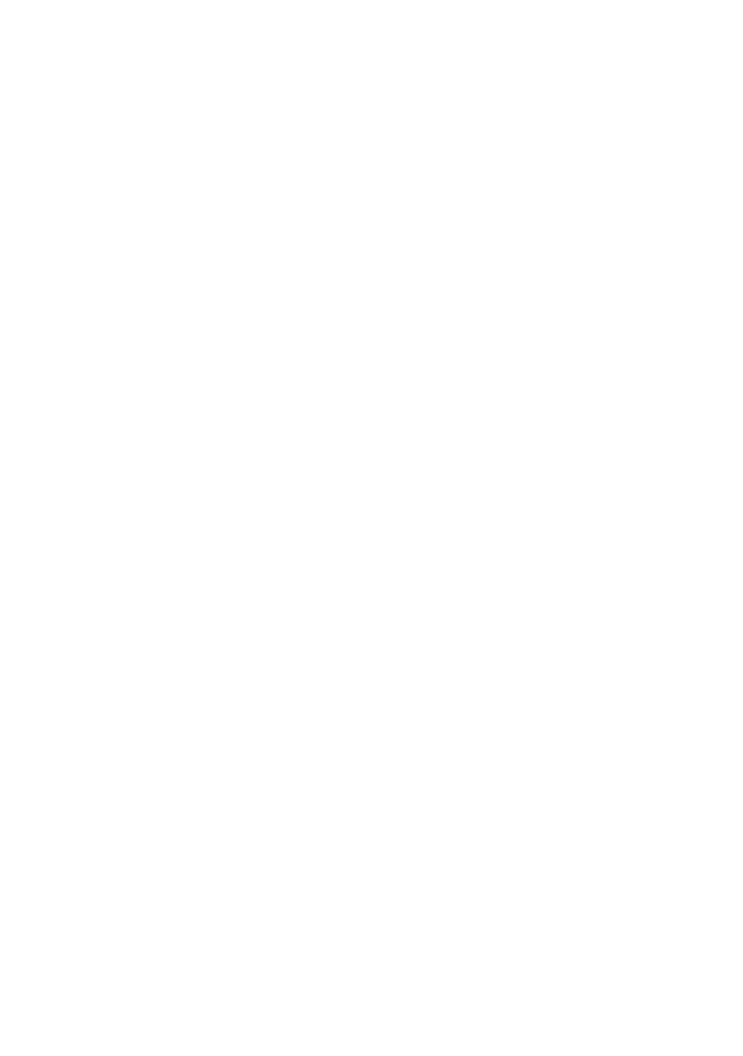
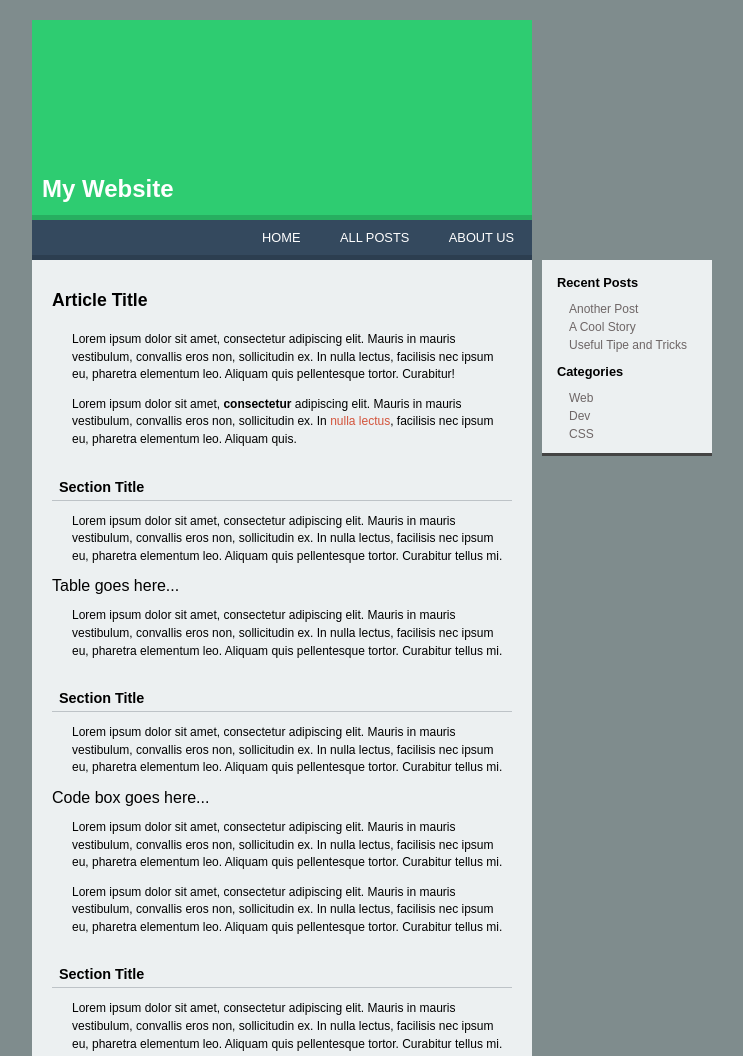
Before and after one commit to vmiculit/make-it-real, a plain HTML site: page index.html in a window 1280 px wide. Shown: the top 1056 px of the page, without its empty margins (268-1011 px from the left). Before the commit the page ends 800 px from the top, so only its background shows below. Drawn offline with Linux system fonts and the light colour scheme.

Commit message:
first crack

```diff
--- a/index.html
+++ b/index.html
@@ -4,9 +4,115 @@
   	<meta charset="utf-8">
 	<meta name="viewport" content="width=device-width, initial-scale=1">
 	<title> Make It Real </title>
+	<link rel="stylesheet" href="normalize.css">
 	<link rel="stylesheet" href="main.css">
-	<link rel="stylesheet" href="normalize.css">
 </head>
 <body>
+
+<!-- MAIN CONTAINER -->
+
+<div class="main-container">
+
+	<!-- HEADER -->
+
+	<header class="header-container">
+
+		<div class="header-box">
+			<span class="header-box-text">My Website</span>
+		</div>
+
+		<!-- NAVIGATION -->
+
+		<nav class="top-navigation-bar">
+			<ul>
+				<li>HOME</li>
+				<li>ALL POSTS</li>
+				<li>ABOUT US</li>
+			</ul>
+		</nav>
+
+	</header>
+
+	<!-- CONTENT SECTION -->
+	<div class="content-section">
+
+		<!-- SIDE MENU -->
+
+		<div class="side-menu">
+			<h3>Recent Posts</h3>
+			<ul>
+				<li>Another Post</li>
+				<li>A Cool Story</li>
+				<li>Useful Tipe and Tricks</li>
+			</ul>
+			<h3>Categories</h3>
+			<ul>
+				<li>Web</li>
+				<li>Dev</li>
+				<li>CSS</li>
+			</ul>
+
+		</div>
+
+		<!-- MAIN CONTENT -->
+
+		<div class="content-container">
+
+			<h1>Article Title</h1>
+
+				<p>Lorem ipsum dolor sit amet, consectetur adipiscing elit. Mauris in mauris vestibulum, convallis eros non, sollicitudin ex. In nulla lectus, facilisis nec ipsum eu, pharetra elementum leo. Aliquam quis pellentesque tortor. Curabitur!</p>
+
+				<p>Lorem ipsum dolor sit amet, <strong>consectetur</strong> adipiscing elit. Mauris in mauris vestibulum, convallis eros non, sollicitudin ex. In <a href="#">nulla lectus</a>, facilisis nec ipsum eu, pharetra elementum leo. Aliquam quis.</p>
+
+			<h2>Section Title</h2>
+
+			<p>Lorem ipsum dolor sit amet, consectetur adipiscing elit. Mauris in mauris vestibulum, convallis eros non, sollicitudin ex. In nulla lectus, facilisis nec ipsum eu, pharetra elementum leo. Aliquam quis pellentesque tortor. Curabitur tellus mi.</p>
+
+			<table>
+				Table goes here...
+			</table>
+
+			<p>Lorem ipsum dolor sit amet, consectetur adipiscing elit. Mauris in mauris vestibulum, convallis eros non, sollicitudin ex. In nulla lectus, facilisis nec ipsum eu, pharetra elementum leo. Aliquam quis pellentesque tortor. Curabitur tellus mi.</p>
+
+			<h2>Section Title</h2>
+
+			<p>Lorem ipsum dolor sit amet, consectetur adipiscing elit. Mauris in mauris vestibulum, convallis eros non, sollicitudin ex. In nulla lectus, facilisis nec ipsum eu, pharetra elementum leo. Aliquam quis pellentesque tortor. Curabitur tellus mi.</p>
+
+			<div>
+			Code box goes here...
+			</div>
+
+			<p>Lorem ipsum dolor sit amet, consectetur adipiscing elit. Mauris in mauris vestibulum, convallis eros non, sollicitudin ex. In nulla lectus, facilisis nec ipsum eu, pharetra elementum leo. Aliquam quis pellentesque tortor. Curabitur tellus mi.</p>
+
+			<p>Lorem ipsum dolor sit amet, consectetur adipiscing elit. Mauris in mauris vestibulum, convallis eros non, sollicitudin ex. In nulla lectus, facilisis nec ipsum eu, pharetra elementum leo. Aliquam quis pellentesque tortor. Curabitur tellus mi.</p>
+
+			<h2>Section Title</h2>
+
+			<p>Lorem ipsum dolor sit amet, consectetur adipiscing elit. Mauris in mauris vestibulum, convallis eros non, sollicitudin ex. In nulla lectus, facilisis nec ipsum eu, pharetra elementum leo. Aliquam quis pellentesque tortor. Curabitur tellus mi.</p>
+
+			<img src="http://placehold.it/460x150" alt="placeholder image">
+
+			<ol>
+				<li><strong>Create HTML:</strong>Lorem ipsum dolor sit amet, consectetur adipiscing elit. Mauris in mauris vestibulum, convallis eros non, sollicitudin ex. In nulla lectus, facilisis nec ipsum eu, pharetra elementum leo.</li>
+				<li><strong>Make Pretty with CSS:</strong>Lorem ipsum dolor sit amet, consectetur adipiscing elit. Mauris in mauris vestibulum, convallis eros non, sollicitudin ex. In nulla lectus, facilisis nec ipsum eu, pharetra elementum leo.</li>
+				<li><strong>Profit:</strong>Lorem ipsum dolor sit amet, consectetur adipiscing elit. Mauris in mauris vestibulum, convallis eros non, sollicitudin ex. In nulla lectus, facilisis nec ipsum eu, pharetra elementum leo.</li>
+			</ol>
+
+			<span class="user-info-text">Posted by <strong>Author</strong> under <strong>Web > Dev</strong> on <strong>January 13, 2014.</strong></span>
+
+			<section class="comments-section">
+			<h1>Comments</h1>
+			<span>USER INFO</span>
+
+			<form id="comment-form" action="#" method="POST">
+
+			</form>
+
+		</div>
+
+	</div>
+
+</div>
+
 </body>
 </html>
--- a/main.css
+++ b/main.css
@@ -1 +1,127 @@
 /*Make It Real*/
+
+* {
+	box-sizing: border-box;
+}
+
+body {
+	background-color: #7f8c8d;
+}
+
+h1 {
+	margin-top: 10px;
+	margin-bottom: 20px;
+	font-size: 1.1rem;
+}
+
+h2 {
+	margin-top: 30px;
+	font-size: .9rem;
+	padding-left: 7px;
+	padding-bottom: 5px;
+	border-bottom: 1px solid #bdc3c7;
+}
+
+p {
+	font-size: .75rem;
+	line-height: 1.1rem;
+	padding-left: 20px;
+}
+
+a {
+	color: #d3543c;
+	text-decoration: none;
+}
+
+.main-container {
+	width: 680px;
+	margin: auto;
+	padding-top: 20px;
+	padding-bottom: 20px;
+
+}
+
+/*HEADER BOX*/
+
+.header-container {
+	width: 500px;
+}
+
+.header-box {
+	background-color: #2ecc71;
+	border-bottom: 5px solid #27ae60;
+	color: #ffffff;
+	font-size: 1.5rem;
+	font-weight: bold;
+	height: 200px;
+}
+
+.header-box-text {
+	position: relative;
+	top: 155px;
+	left: 10px;
+}
+
+/*NAV BAR*/
+
+.top-navigation-bar {
+	text-align: right;
+	background: #34495e;
+	border-bottom: 5px solid #2c3e50;
+	color: #ffffff;
+	font-size: .8rem;
+
+}
+.top-navigation-bar ul{
+    margin: 0;
+    padding-left: 0;
+}
+
+.top-navigation-bar li{
+	display: inline-block;
+	padding: 10px 18px;
+
+}
+
+/*CONTENT SECTION*/
+
+/*Side Menu*/
+
+.side-menu {
+	float: right;
+	background: #ecf0f1;
+	width: 170px;
+	border-bottom: 3px solid #444444;
+	padding: 5px;
+	padding-bottom: 10px;
+}
+
+.side-menu h3 {
+	font-size: .8rem;
+	font-weight: bold;
+	margin: 10px;
+}
+
+.side-menu ul{
+    margin: 0;
+    padding-left: 20px;
+}
+
+.side-menu li {
+	list-style: none;
+	font-size: .75rem;
+	color:	#6e6666;
+	padding: 2px;
+
+}
+
+/*Main Content*/
+
+.content-container {
+	background: #ecf0f1;
+	width: 500px;
+	padding: 20px;
+}
+
+
+gap: 10px
```
